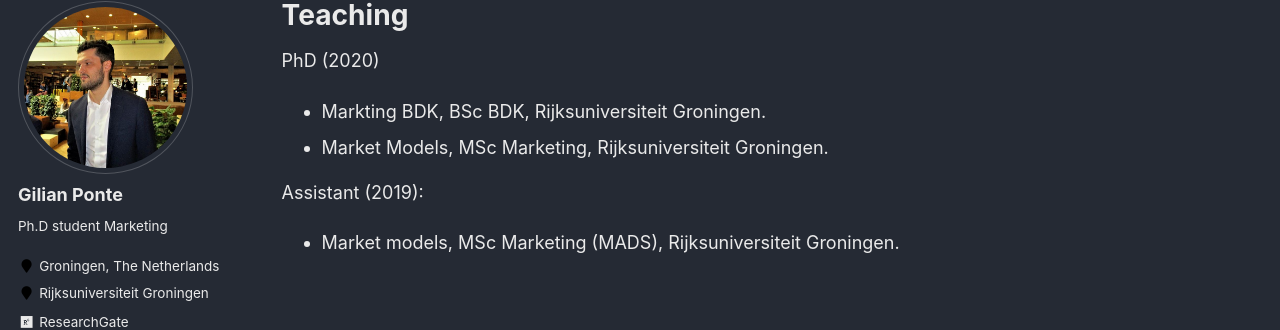
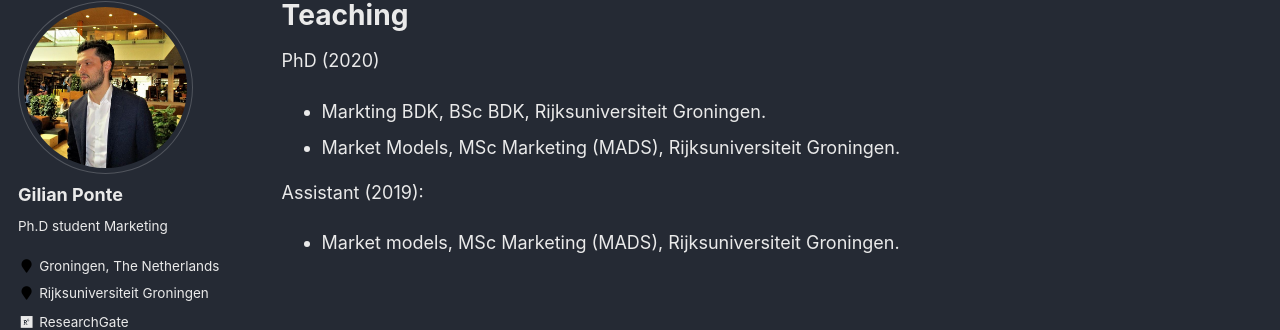
Before and after one commit to GilianPonte/gilianponte.github.io, a Jekyll site: the page built from _pages/teaching.md, in a window 1280 px wide. Shown: the part 117-447 px from the top of the page. Built offline with Jekyll 4.4.1, drawn with Linux system fonts in a browser that asks for light colours.

Commit message:
Update teaching.md

```diff
--- a/_pages/teaching.md
+++ b/_pages/teaching.md
@@ -8,7 +8,7 @@ author_profile: true
 PhD (2020)
 
 - Markting BDK, BSc BDK, Rijksuniversiteit Groningen.
-- Market Models, MSc Marketing, Rijksuniversiteit Groningen.
+- Market Models, MSc Marketing (MADS), Rijksuniversiteit Groningen.
 
 Assistant (2019):
 
```
